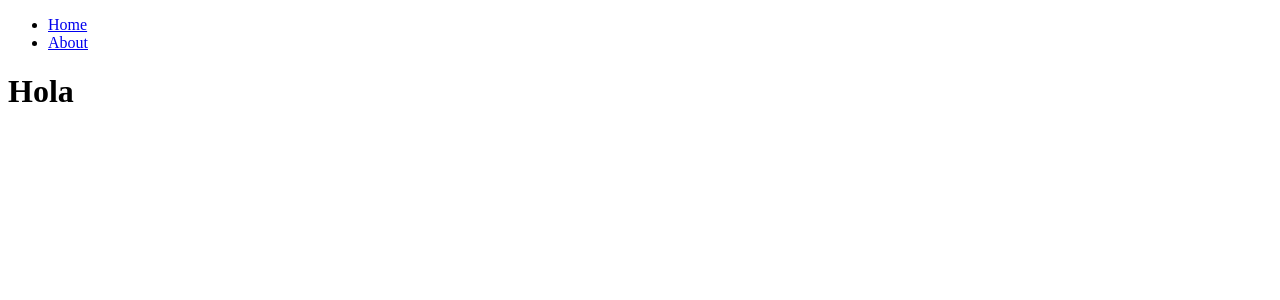
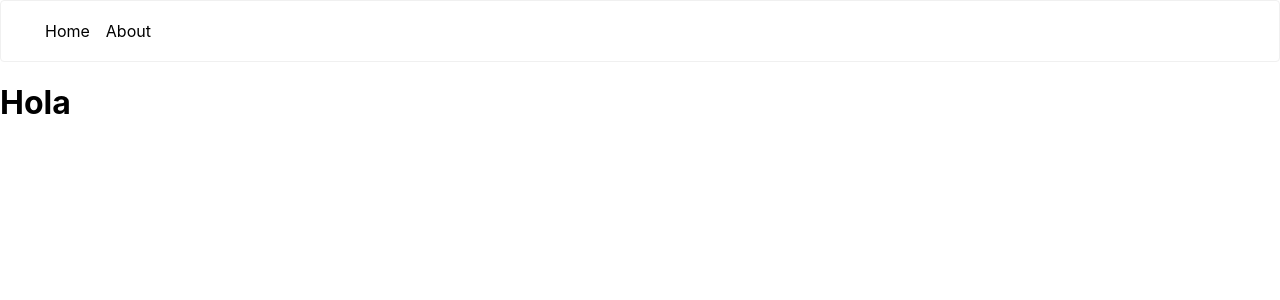
Before and after one commit to jhonscript/nextjs, a Next.js app: page / in a window 1280 px wide. Shown: the top 300 px of the page. Built offline with nearby package versions, Linux system fonts and the light colour scheme.

Commit message:
Local styles with CSS modules

```diff
--- a/app/components/Navigation.js
+++ b/app/components/Navigation.js
@@ -1,4 +1,6 @@
 import Link from "next/link";
+import styles from "./Navigation.module.css";
+
 const links = [
   {
     label: "Home",
@@ -12,9 +14,9 @@
 
 export function Navigation() {
   return (
-    <header>
+    <header className={styles.header}>
       <nav>
-        <ul>
+        <ul className={styles.navigation}>
           {links.map(({ label, route }) => {
             return (
               <li key={route}>
@@ -25,5 +27,5 @@
         </ul>
       </nav>
     </header>
-  )
+  );
 }
--- /dev/null
+++ b/app/components/Navigation.module.css
@@ -0,0 +1,15 @@
+.header {
+    border: 1px solid #f0f0f0;
+    border-radius: 4px;
+    padding: 4px;
+}
+
+.navigation {
+    display: flex;
+    list-style: none;
+    gap: 16px;
+}
+
+.navigation a:hover {
+    text-decoration: underline;
+}
--- a/app/layout.js
+++ b/app/layout.js
@@ -1,3 +1,5 @@
+import '../styles/globals.css'
+
 import { Navigation } from "./components/Navigation";
 
 export default function RootLayout({ children }) {
```
